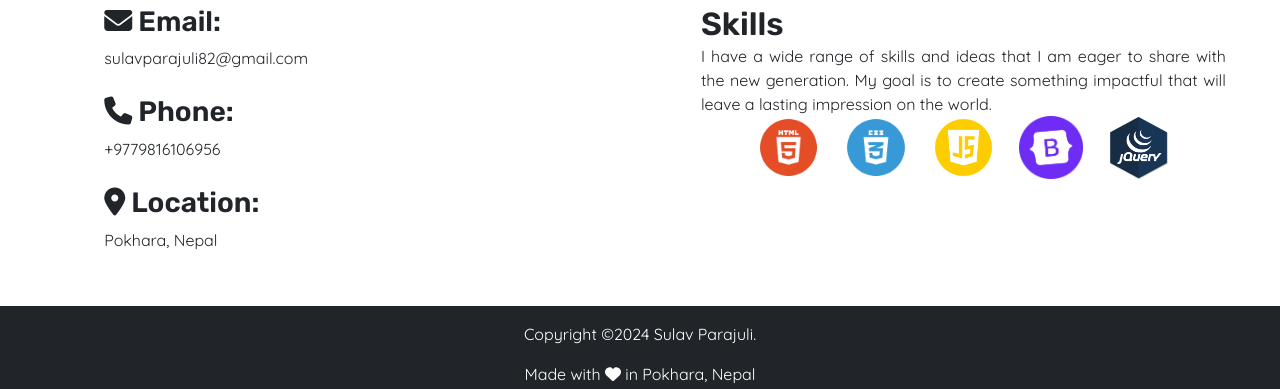
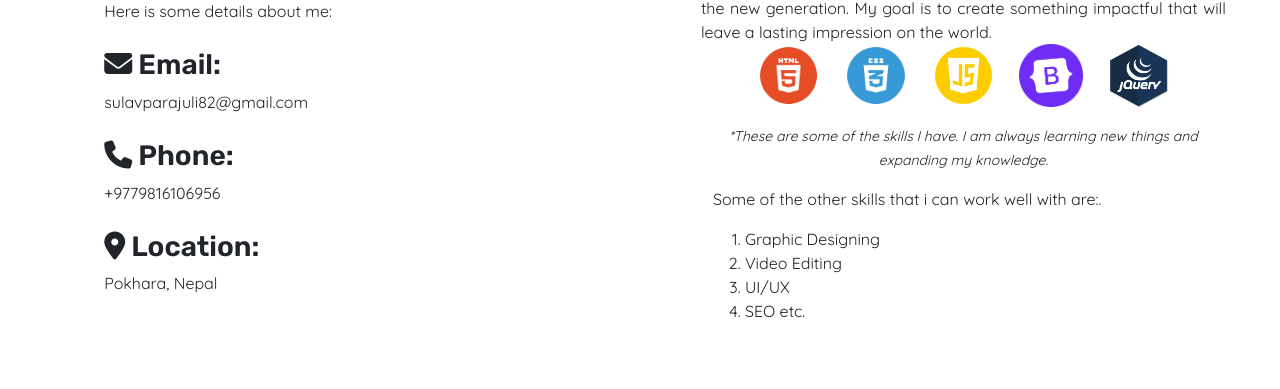
Before and after one commit to sulav-parajuli/PersonalPortfolio, a React (Vite) app: page /about in a window 1280 px wide. Shown: the part 753-1142 px from the top of the page. Built offline with nearby package versions, Linux system fonts and the light colour scheme; a web font is replaced by a local one.

Commit message:
styling, links

```diff
--- a/package.json
+++ b/package.json
@@ -18,6 +18,7 @@
     "react": "^18.3.1",
     "react-dom": "^18.3.1",
     "react-router-dom": "^6.26.1",
+    "react-scroll": "^1.9.0",
     "typed.js": "^2.1.0"
   },
   "devDependencies": {
--- a/src/assets/css/App.css
+++ b/src/assets/css/App.css
@@ -1,13 +1,14 @@
 #root {
-  /* max-width: 1280px;
-    margin: 0 auto;
-    padding: 2rem; */
   text-align: justify;
   font-family: "Quicksand", sans-serif;
 }
 
+html {
+  scroll-behavior: smooth;
+}
+
 body {
-  overflow: hidden;
+  overflow-x: hidden;
 }
 
 .mr-5 {
--- a/src/components/AboutMe.jsx
+++ b/src/components/AboutMe.jsx
@@ -205,6 +205,25 @@ const AboutMe = () => {
                   </button>
                 </div>
               </div>
+              <div className="col-lg-12">
+                <p className="text-center mt-3">
+                  <small>
+                    <i>
+                      *These are some of the skills I have. I am always learning
+                      new things and expanding my knowledge.
+                    </i>
+                  </small>
+                </p>
+                <p>Some of the other skills that i can work well with are:.</p>
+                <p>
+                  <ol>
+                    <li>Graphic Designing</li>
+                    <li>Video Editing</li>
+                    <li>UI/UX</li>
+                    <li>SEO etc.</li>
+                  </ol>
+                </p>
+              </div>
             </div>
           </div>
         </div>
--- a/src/components/Contact.jsx
+++ b/src/components/Contact.jsx
@@ -2,7 +2,7 @@ const Contact = () => {
   return (
     <div className="container-fluid">
       <div id="contact" className="reveal">
-        <p id="section-text">
+        <p id="section-text" className="pt-2">
           <b>CONTACT</b>
         </p>
         <h1 className="main-text" id="bottom-gap">
--- a/src/components/Hero.jsx
+++ b/src/components/Hero.jsx
@@ -1,6 +1,7 @@
 import React, { useEffect, useRef } from "react";
 import Typed from "typed.js";
-import { Link } from "react-router-dom";
+// import { Link } from "react-router-dom";
+import { Link } from "react-scroll";
 import sulav from "../assets/images/profile/sulav.png";
 
 const Hero = () => {
@@ -8,7 +9,7 @@ const Hero = () => {
 
   useEffect(() => {
     const typed = new Typed(typingRef.current, {
-      strings: ["Developer", "Designer", "Freelancer"],
+      strings: ["Developer", "Designer"],
       typeSpeed: 50,
       backSpeed: 50,
       loop: true
@@ -39,16 +40,16 @@ const Hero = () => {
             </div>
             <div className="buttons">
               <Link
-                to="/#project"
+                to="project"
                 smooth={true}
                 duration={500}
                 className="main-button  no-smooth-scroll"
               >
                 View Projects
               </Link>
-              <Link className="sub-button" to="/about">
+              <a className="sub-button" href="/about">
                 Read About Me
-              </Link>
+              </a>
             </div>
           </div>
           <div className="col-md-6 image-container">
--- a/src/components/Navbar.jsx
+++ b/src/components/Navbar.jsx
@@ -49,17 +49,17 @@ const Navbar = () => {
                 </Link>
               </li>
               <li className="nav-item ms-5">
-                <Link to="/skills" className="nav-link active">
+                <Link to="/about/#skills" className="nav-link active">
                   Skills
                 </Link>
               </li>
               <li className="nav-item ms-5">
-                <Link to="/#project" className="nav-link active">
+                <a href="/#project" className="nav-link active">
                   Projects
-                </Link>
+                </a>
               </li>
               <li className="nav-item ms-5">
-                <Link to="/#contact" className="nav-link active">
+                <Link to="/contact" className="nav-link active">
                   Contact
                 </Link>
               </li>
```
Also changed, not shown: 1 other file (tests, documents, lock files or other folders).
